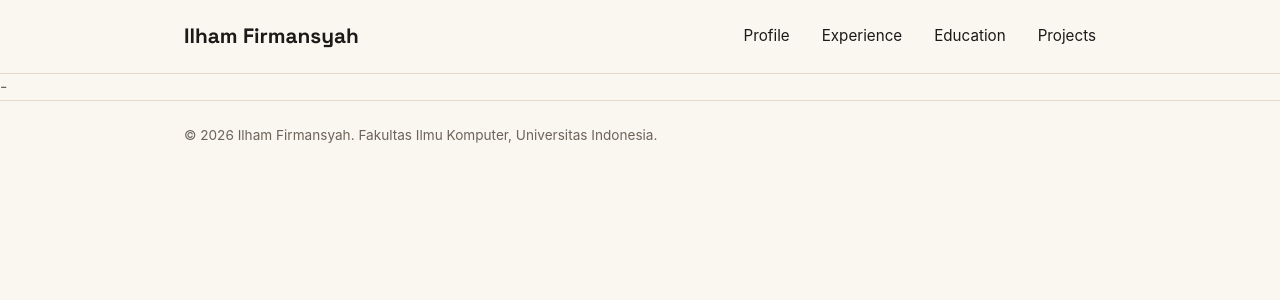
After one commit to RedStone576/pbp-django, a Django app: page /education/ in a window 1280 px wide. The commit adds this page. Shown: the top 300 px of the page. Run offline with Django 5.2, Linux system fonts and the light colour scheme; data that the repository does not hold is empty.

Commit message:
feat: add the model and view for 'education' and 'projects'

```diff
--- a/main/admin.py
+++ b/main/admin.py
@@ -1,6 +1,8 @@
 from django.contrib import admin
 
 # just for a while :P
-from .models import Experience
+from .models import Experience, Education, Project
 
 admin.site.register(Experience)
+admin.site.register(Education)
+admin.site.register(Project)
--- a/main/urls.py
+++ b/main/urls.py
@@ -1,10 +1,12 @@
 from django.urls import path
 
-from main.views import show_main, show_experience
+from main.views import show_main, show_experience, show_education, show_projects
 
 app_name = "main"
 
 urlpatterns = [
-    path("", show_main, name="show_main"),
-    path("experience/", show_experience, name="show_experience"),
+    path("",            show_main,        name="show_main"),
+    path("experience/", show_experience,  name="show_experience"),
+    path("education/",  show_education,   name="show_education"),
+    path("projects/",   show_projects,    name="show_projects"),
 ]
--- a/main/views.py
+++ b/main/views.py
@@ -1,16 +1,18 @@
 from django.shortcuts import render
 
-from main.models import Experience
+from main.models import Experience, Education, Project
 
+MY_NAME = "Ilham Firmansyah"
 
 def show_main(request):
+    # mkay context.name are more like title or something bruh
     context = {
-        "name": "Burhan",
-        "npm": "2206000000",
-        "study_program": "S1 Ilmu Komputer",
+        "name": MY_NAME,
+        "npm": "2506532643",
+        "study_program": "Sistem Informasi",
         "bio": (
-            "Mahasiswa Ilmu Komputer Universitas Indonesia yang tertarik "
-            "pada pengembangan perangkat lunak dan pendidikan."
+            "Recreational programmer, linguistic enthusiast, supposedly computer philosopher, and Tetris player at heart."
+            "<br><br>Loves raw JavaScript at its finest. TypeScript too, if you insist."
         ),
     }
     return render(request, "index.html", context)
@@ -18,7 +20,23 @@ def show_main(request):
 
 def show_experience(request):
     context = {
-        "name": "Burhan",
+        "name": MY_NAME,
         "experience_list": Experience.objects.all(),
     }
     return render(request, "experience.html", context)
+
+
+def show_education(request):
+    context = {
+        "name": MY_NAME,
+        "education_list": Education.objects.all(),
+    }
+    return render(request, "education.html", context)
+
+
+def show_projects(request):
+    context = {
+        "name": MY_NAME,
+        "project_list": Project.objects.all(),
+    }
+    return render(request, "projects.html", context)
--- a/porto/settings.py
+++ b/porto/settings.py
@@ -28,7 +28,7 @@ BASE_DIR = Path(__file__).resolve().parent.parent
 SECRET_KEY = 'django-insecure-t=&)^3p4&x-++^=qdm)w6m0t@)73(w#9!2p^fvhscvz^%o@@r@'
 
 # SECURITY WARNING: don't run with debug turned on in production!
-DEBUG = False
+DEBUG = True
 
 ALLOWED_HOSTS = ["localhost", "127.0.0.1", "ilham-naufal-portofolio.pws.cs.ui.ac.id"]
 
--- /dev/null
+++ b/templates/education.html
@@ -0,0 +1,47 @@
+<!DOCTYPE html>
+<html lang="en">
+<head>
+    <meta charset="UTF-8">
+    <meta name="viewport" content="width=device-width, initial-scale=1.0">
+    <title>Education - {{ name }}</title>
+    <link rel="preconnect" href="https://fonts.googleapis.com">
+    <link rel="preconnect" href="https://fonts.gstatic.com" crossorigin>
+    <link href="https://fonts.googleapis.com/css2?family=Space+Grotesk:wght@500;700&display=swap" rel="stylesheet">
+    <link rel="stylesheet" href="/static/css/style.css">
+
+    <link rel="icon" href="/static/img/favicon.ico" type="image/x-icon">
+</head>
+<body>
+    <header class="site-header">
+        <div class="container">
+            <a href="{% url 'main:show_main' %}" class="brand">{{ name }}</a>
+
+            <nav>
+                <a href="{% url 'main:show_main' %}">Profile</a>
+                <a href="{% url 'main:show_experience' %}">Experience</a>
+                <a href="{% url 'main:show_education' %}">Education</a>
+                <a href="{% url 'main:show_projects' %}">Projects</a>
+            </nav>
+
+        </div>
+    </header>
+
+    <main>
+        {% for education in education_list %}
+            <article class="education-card">
+                <h2>{{ education.program }}</h2>
+                <p>{{ education.institution }}</p>
+                <p>{{ education.field }}</p>
+            </article>
+        {% empty %}
+            <p class="empty-state">-</p>
+        {% endfor %}
+    </main>
+
+    <footer class="site-footer">
+        <div class="container">
+            <p>&copy; 2026 {{ name }}. Fakultas Ilmu Komputer, Universitas Indonesia.</p>
+        </div>
+    </footer>
+</body>
+</html>
--- a/templates/experience.html
+++ b/templates/experience.html
@@ -19,6 +19,8 @@
             <nav>
                 <a href="{% url 'main:show_main' %}">Profile</a>
                 <a href="{% url 'main:show_experience' %}">Experience</a>
+                <a href="{% url 'main:show_education' %}">Education</a>
+                <a href="{% url 'main:show_projects' %}">Projects</a>
             </nav>
 
         </div>
```
Also changed, not shown: main/models.py (+16 -2 lines), templates/index.html (+9 -4 lines), templates/projects.html (added, +49 -0 lines), main/migrations/0002_education_project_alter_experience_started_at.py (added).
